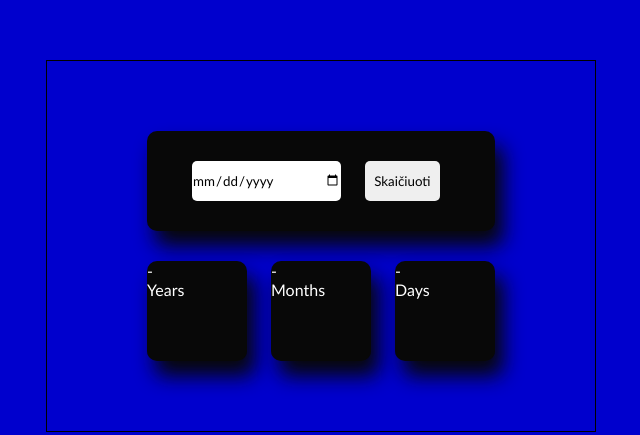
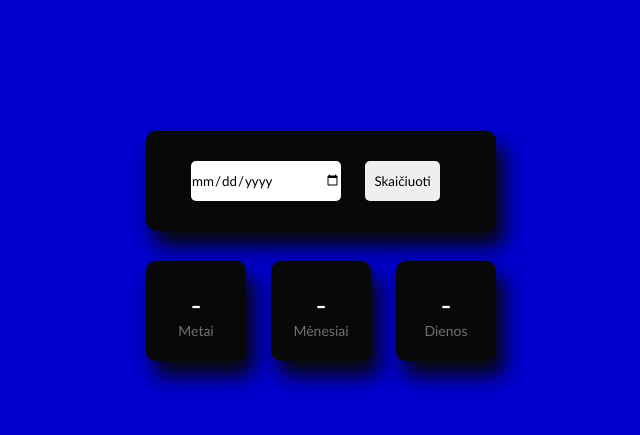
Before and after one commit to VirdzinijaG/age-calculator, a website: page index.html in a window 1280 px wide. Shown: the part 154-589 px from the top of the page, without its empty margins (319-959 px from the left). Drawn offline with Linux system fonts and the light colour scheme.

Commit message:
base style

```diff
--- a/css/base.css
+++ b/css/base.css
@@ -5,7 +5,6 @@ body {
 .container {
     width: 40%;
     min-width: 550px;
-    border: 1px solid black;
     position: absolute;
     transform: translate(-50%, -50%);
     left: 50%;
@@ -33,6 +32,7 @@ input {
     display: flex;
     justify-content: space-between;
     color: white;
+    text-align: center;
 }
 .result > div {
     width: 100px;
@@ -41,4 +41,14 @@ input {
     margin-top: 30px;
     border-radius: 10px;
     box-shadow: 8px 15px 20px #080808;
+    padding-top: 25px;
 }
+span {
+    font-size: 30px;
+    font-weight: 500;
+}
+p {
+    font-size: 14px;
+    color: #707070;
+    font-weight: 400;
+}
--- a/index.html
+++ b/index.html
@@ -21,7 +21,7 @@
                     -
                 </span>
                 <p>
-                    Years
+                    Metai
                 </p>
             </div>
             <div>
@@ -29,7 +29,7 @@
                     -
                 </span>
                 <p>
-                    Months
+                    Mėnesiai
                 </p>
             </div>
             <div>
@@ -37,7 +37,7 @@
                     -
                 </span>
                 <p>
-                    Days
+                    Dienos
                 </p>
             </div>
         </div>
```
